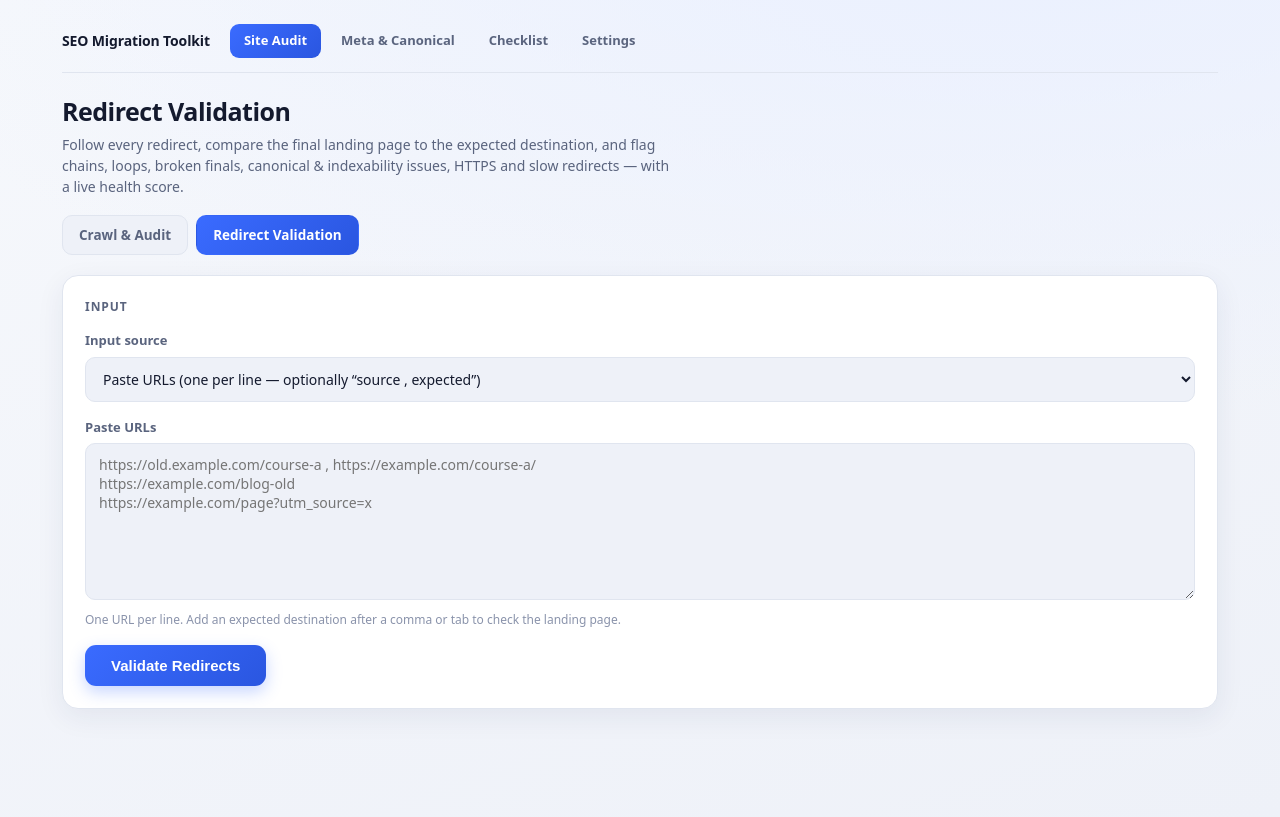
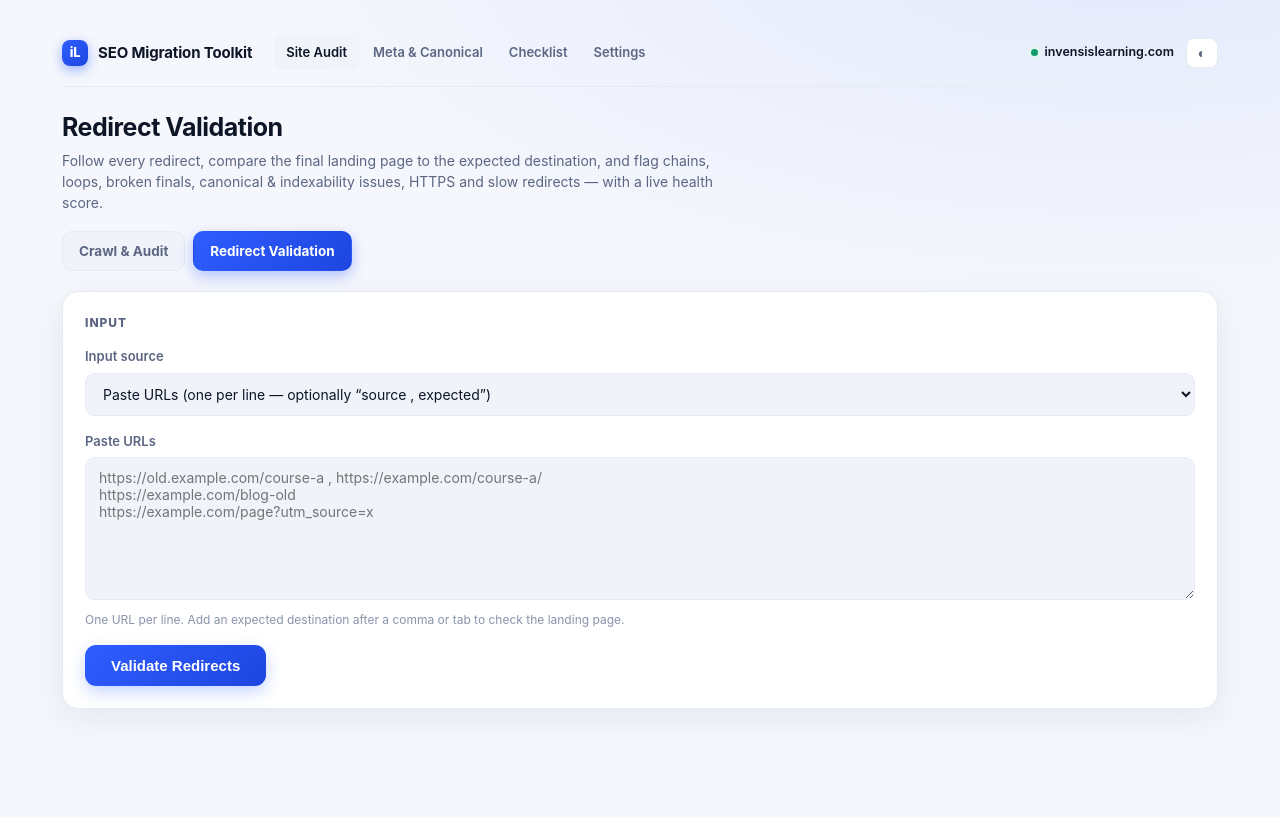
Before and after one commit to venkataramana-d/SEO-Audit-Migration-Tool, a Flask app: page /redirects in a window 1280 px wide. Run offline with Flask 3, Linux system fonts and the light colour scheme.

Commit message:
Rebuild all pages on shared observability-console design system
- Add static/app.css (signal-blue palette, dark mode, alias tokens) and
  static/app.js (persistent theme toggle)
- Migrate meta, redirects, checklist, settings, detail, link_analysis to
  the shared stylesheet + new .top nav bar with logo mark and theme toggle
- Remove per-page inline :root palettes so all pages inherit one theme

Co-Authored-By: Claude Opus 4.8 <noreply@anthropic.com>

```diff
--- /dev/null
+++ b/static/app.css
@@ -0,0 +1,181 @@
+/* ============================================================
+   SEO Migration Toolkit — shared design system
+   "observability console": cool grounds, signal-blue accent,
+   monospace data, severity encoded in form. Light + dark.
+   ============================================================ */
+:root{
+  --bg:#f5f7fc; --surface:#ffffff; --surface-2:#f0f3fa; --ink:#0d1526; --ink-2:#37415c;
+  --muted:#5c6683; --faint:#8a93ac; --line:#e6eaf3; --line-2:#d9dfee;
+  --accent:#2f5dff; --accent-2:#1e46e0; --accent-soft:#e8edff;
+  --good:#0e9d6b; --good-soft:#e2f5ee; --warn:#d3860a; --warn-soft:#fbefdb;
+  --crit:#e0475a; --crit-soft:#fce4e7;
+  --ring:0 0 0 3px rgba(47,93,255,.14); --shadow:0 10px 34px rgba(20,35,80,.07);
+  --mono:ui-monospace,"SF Mono","JetBrains Mono",Menlo,Consolas,monospace;
+  /* aliases so existing per-page styles inherit the new palette + dark mode */
+  --card:var(--surface); --card2:var(--surface-2); --brand:var(--accent); --brand2:var(--accent-2);
+  --green:var(--good); --red:var(--crit); --amber:var(--warn); --grey:var(--faint);
+}
+@media (prefers-color-scheme:dark){:root{
+  --bg:#0a0e18; --surface:#121826; --surface-2:#0f1420; --ink:#eef1f8; --ink-2:#c3cbdd;
+  --muted:#8b94ac; --faint:#69728c; --line:#20293c; --line-2:#2b364d;
+  --accent:#5b8cff; --accent-2:#3f6cff; --accent-soft:#17203a;
+  --good:#2bbd86; --good-soft:#12271f; --warn:#e5a13a; --warn-soft:#2c2312;
+  --crit:#f3697a; --crit-soft:#2c1620;
+  --ring:0 0 0 3px rgba(91,140,255,.22); --shadow:0 12px 36px rgba(0,0,0,.4);
+}}
+:root[data-theme="light"]{
+  --bg:#f5f7fc; --surface:#ffffff; --surface-2:#f0f3fa; --ink:#0d1526; --ink-2:#37415c;
+  --muted:#5c6683; --faint:#8a93ac; --line:#e6eaf3; --line-2:#d9dfee;
+  --accent:#2f5dff; --accent-2:#1e46e0; --accent-soft:#e8edff;
+  --good:#0e9d6b; --good-soft:#e2f5ee; --warn:#d3860a; --warn-soft:#fbefdb;
+  --crit:#e0475a; --crit-soft:#fce4e7;
+  --ring:0 0 0 3px rgba(47,93,255,.14); --shadow:0 10px 34px rgba(20,35,80,.07);
+}
+:root[data-theme="dark"]{
+  --bg:#0a0e18; --surface:#121826; --surface-2:#0f1420; --ink:#eef1f8; --ink-2:#c3cbdd;
+  --muted:#8b94ac; --faint:#69728c; --line:#20293c; --line-2:#2b364d;
+  --accent:#5b8cff; --accent-2:#3f6cff; --accent-soft:#17203a;
+  --good:#2bbd86; --good-soft:#12271f; --warn:#e5a13a; --warn-soft:#2c2312;
+  --crit:#f3697a; --crit-soft:#2c1620;
+  --ring:0 0 0 3px rgba(91,140,255,.22); --shadow:0 12px 36px rgba(0,0,0,.4);
+}
+*{box-sizing:border-box}
+body{margin:0;font-family:ui-sans-serif,-apple-system,"Segoe UI",Roboto,Helvetica,Arial,sans-serif;
+  background:radial-gradient(900px 380px at 88% -8%,color-mix(in srgb,var(--accent) 9%,transparent),transparent),var(--bg);
+  color:var(--ink);min-height:100vh;line-height:1.5;-webkit-font-smoothing:antialiased}
+.wrap{max-width:1160px;margin:0 auto;padding:22px 22px 80px}
+.num,.tabnum{font-variant-numeric:tabular-nums}
+.mono{font-family:var(--mono)}
+
+/* top bar */
+.top{display:flex;align-items:center;gap:18px;padding:12px 0 16px;border-bottom:1px solid var(--line);margin-bottom:22px;flex-wrap:wrap}
+.logo{display:flex;align-items:center;gap:10px;font-weight:700;letter-spacing:-.01em;font-size:15px}
+.mark{width:26px;height:26px;border-radius:8px;background:linear-gradient(135deg,var(--accent),var(--accent-2));
+  display:grid;place-items:center;color:#fff;font-size:13px;font-weight:800;box-shadow:0 4px 12px color-mix(in srgb,var(--accent) 45%,transparent)}
+.nav{display:flex;gap:2px;margin-left:4px;flex-wrap:wrap}
+.nav a{font-size:13px;font-weight:600;color:var(--muted);text-decoration:none;padding:7px 12px;border-radius:8px}
+.nav a.on{color:var(--ink);background:var(--surface-2)}
+.nav a:hover{color:var(--ink)}
+.top .right{margin-left:auto;display:flex;align-items:center;gap:12px}
+.prop{font-size:12.5px;color:var(--muted);display:flex;align-items:center;gap:7px}
+.prop b{color:var(--ink);font-weight:600}
+.live{width:7px;height:7px;border-radius:50%;background:var(--good);box-shadow:0 0 0 3px var(--good-soft)}
+.tgl{border:1px solid var(--line);background:var(--surface);color:var(--muted);border-radius:8px;width:32px;height:30px;cursor:pointer;font-size:14px}
+.tgl:hover{color:var(--ink)}
+
+/* headings */
+.eyebrow{font-size:11px;font-weight:700;letter-spacing:.11em;text-transform:uppercase;color:var(--faint);margin:0}
+h1{font-size:22px;margin:3px 0 3px;letter-spacing:-.02em;text-wrap:balance}
+.sub,.lede{color:var(--muted);font-size:13.5px;margin:0 0 4px;max-width:78ch}
+
+/* subtabs */
+.subtabs{display:flex;gap:8px;margin:18px 0 20px;flex-wrap:wrap}
+.subtab{font-size:13px;font-weight:700;padding:9px 16px;border-radius:10px;text-decoration:none;color:var(--muted);background:var(--surface);border:1px solid var(--line)}
+.subtab:hover{color:var(--ink)}
+.subtab.active{color:#fff;background:linear-gradient(135deg,var(--accent),var(--accent-2));border-color:transparent;box-shadow:0 5px 14px color-mix(in srgb,var(--accent) 35%,transparent)}
+
+/* cards & panels */
+.card,.panel{background:var(--surface);border:1px solid var(--line);border-radius:16px;box-shadow:var(--shadow)}
+.card{padding:22px;margin-bottom:18px}
+.panel{padding:18px 20px}
+.card h2,.panel h2{font-size:11px;margin:0 0 15px;text-transform:uppercase;letter-spacing:.08em;color:var(--faint);font-weight:700}
+.phead{display:flex;align-items:baseline;justify-content:space-between;margin-bottom:14px;gap:12px}
+.phead .eyebrow{margin:0}
+.phead a{font-size:12px;color:var(--accent);text-decoration:none;font-weight:600}
+
+/* forms */
+label{display:block;font-size:13px;color:var(--muted);margin:0 0 6px;font-weight:600}
+input[type=text],input[type=number],select,textarea{width:100%;background:var(--surface-2);border:1px solid var(--line);
+  color:var(--ink);border-radius:10px;padding:11px 13px;font-size:14px;outline:none;font-family:inherit;transition:.12s}
+input:focus,select:focus,textarea:focus{border-color:var(--accent);background:var(--surface);box-shadow:var(--ring)}
+input[type=file]{background:none;border:none;padding:8px 0;font-size:13px;color:var(--muted)}
+.hint{font-size:12px;color:var(--faint);margin-top:5px}
+.hint a{color:var(--accent)}
+.row{margin-bottom:16px}
+.btn{background:linear-gradient(135deg,var(--accent),var(--accent-2));color:#fff;border:none;border-radius:11px;
+  padding:12px 24px;font-size:14.5px;font-weight:700;cursor:pointer;transition:.14s;
+  box-shadow:0 6px 16px color-mix(in srgb,var(--accent) 32%,transparent)}
+.btn:hover{transform:translateY(-1px)} .btn:disabled{opacity:.5;transform:none;box-shadow:none}
+.btn.ghost{background:var(--surface-2);color:var(--muted);box-shadow:none;font-size:13px;padding:9px 15px;border:1px solid var(--line)}
+.btn.ghost:hover{color:var(--ink)}
+.err{background:var(--crit-soft);border:1px solid var(--crit);color:var(--crit);padding:10px 14px;border-radius:10px;font-size:13px;margin-top:10px;display:none}
+
+/* progress */
+.runbar{display:flex;align-items:center;gap:10px;font-size:13px;color:var(--muted);margin-bottom:8px}
+.dot{width:8px;height:8px;border-radius:50%;background:var(--accent);animation:pulse 1s infinite}
+@keyframes pulse{0%,100%{opacity:.35}50%{opacity:1}}
+.bar{height:8px;background:var(--surface-2);border-radius:8px;overflow:hidden}
+.bar>i{display:block;height:100%;width:0;background:linear-gradient(90deg,var(--accent),var(--good));transition:width .3s}
+.cur{font-size:12px;color:var(--faint);margin-top:6px;min-height:15px;word-break:break-all}
+
+/* hero: gauge + metrics + distribution */
+.hero{display:grid;grid-template-columns:210px 1fr;gap:0;background:var(--surface);border:1px solid var(--line);
+  border-radius:18px;box-shadow:var(--shadow);overflow:hidden;margin-bottom:18px}
+@media(max-width:720px){.hero{grid-template-columns:1fr}}
+.score-cell{padding:24px;border-right:1px solid var(--line);display:flex;flex-direction:column;align-items:center;gap:8px}
+@media(max-width:720px){.score-cell{border-right:none;border-bottom:1px solid var(--line)}}
+.donut{position:relative;width:148px;height:148px}
+.donut .val{position:absolute;inset:0;display:grid;place-content:center;text-align:center}
+.donut .n{font-size:42px;font-weight:800;letter-spacing:-.03em;line-height:1}
+.donut .d{font-size:11px;color:var(--faint);margin-top:2px}
+.verdict{font-size:11px;font-weight:700;letter-spacing:.05em;text-transform:uppercase;padding:4px 12px;border-radius:20px}
+.metrics{padding:22px 24px;display:flex;flex-direction:column;gap:16px;justify-content:center;min-width:0}
+.strip{display:grid;grid-template-columns:repeat(auto-fit,minmax(96px,1fr));gap:0}
+.metric{padding:0 16px;border-left:1px solid var(--line)}
+.metric:first-child{padding-left:0;border-left:none}
+.metric .k{font-size:11px;color:var(--muted)}
+.metric .v{font-size:23px;font-weight:750;letter-spacing:-.02em;margin-top:3px}
+.metric .v.crit{color:var(--crit)}.metric .v.warn{color:var(--warn)}.metric .v.good{color:var(--good)}
+.metric .t{font-size:11px;color:var(--faint);margin-top:1px}
+.dist{display:flex;height:9px;border-radius:6px;overflow:hidden;background:var(--surface-2)}
+.dist i{height:100%}.dist .p{background:var(--good)}.dist .f{background:var(--crit)}
+.distk{display:flex;gap:16px;font-size:12px;color:var(--muted);margin-top:9px;flex-wrap:wrap}
+.distk b{color:var(--ink)}
+
+/* priority actions */
+.act{display:flex;align-items:center;gap:14px;padding:12px 0;border-top:1px solid var(--line)}
+.act:first-of-type{border-top:none}
+.sev-stripe{width:4px;align-self:stretch;border-radius:3px;min-height:34px}
+.s-crit{background:var(--crit)}.s-high{background:var(--warn)}.s-med{background:var(--accent)}.s-low{background:var(--faint)}.s-ok{background:var(--good)}
+.act .cnt{font-size:20px;font-weight:800;min-width:40px;text-align:right}
+.act .cnt.crit{color:var(--crit)}.act .cnt.high{color:var(--warn)}.act .cnt.med{color:var(--accent)}.act .cnt.low{color:var(--faint)}.act .cnt.ok{color:var(--good)}
+.act .txt{flex:1;min-width:0}.act .txt b{font-size:13.5px;font-weight:600;display:block}
+.act .txt span{font-size:12px;color:var(--muted)}
+.act .go{font-size:12px;color:var(--muted);border:1px solid var(--line);border-radius:7px;padding:5px 10px;cursor:pointer;white-space:nowrap}
+.act .go:hover{color:var(--ink);border-color:var(--line-2)}
+
+/* mini bar chart */
+.bars{display:flex;flex-direction:column;gap:11px}
+.barrow{display:grid;grid-template-columns:1fr auto;gap:8px;align-items:center;font-size:12.5px}
+.barrow .lb{color:var(--ink-2)}.barrow .num{color:var(--muted);font-weight:600}
+.track{grid-column:1/-1;height:7px;border-radius:5px;background:var(--surface-2);overflow:hidden}
+.track i{display:block;height:100%;border-radius:5px;background:linear-gradient(90deg,var(--accent),var(--accent-2))}
+
+/* pills / tags / chips */
+.pill{font-size:11px;font-weight:700;padding:3px 9px;border-radius:20px;white-space:nowrap;display:inline-block}
+.pill.ok{background:var(--good-soft);color:var(--good)} .pill.no{background:var(--crit-soft);color:var(--crit)}
+.pill.warn{background:var(--warn-soft);color:var(--warn)} .pill.top{background:linear-gradient(135deg,#f6c745,#e0a010);color:#3a2c00}
+.tag{font-size:11px;font-weight:600;padding:2px 8px;border-radius:6px;margin:1px 3px 1px 0;display:inline-block}
+.tag.crit{background:var(--crit-soft);color:var(--crit)}.tag.high,.tag.warn{background:var(--warn-soft);color:var(--warn)}
+.tag.med{background:var(--accent-soft);color:var(--accent)}.tag.low{background:var(--surface-2);color:var(--muted)}
+.chip{font-size:12px;font-weight:600;color:var(--muted);background:var(--surface-2);border:1px solid var(--line);padding:6px 11px;border-radius:8px;cursor:pointer}
+.chip:hover{color:var(--ink)} .chip.on{color:#fff;background:var(--accent);border-color:transparent}
+.st-ok{color:var(--good);font-weight:700}.st-bad{color:var(--crit);font-weight:700}.st-warn{color:var(--warn);font-weight:700}
+
+/* table */
+.tablecard{background:var(--surface);border:1px solid var(--line);border-radius:16px;box-shadow:var(--shadow);overflow:hidden}
+.tbar{display:flex;align-items:center;gap:8px;padding:13px 16px;border-bottom:1px solid var(--line);flex-wrap:wrap}
+.tbar .count,.rcount{font-size:12px;color:var(--faint)}
+.tbar .count,.rcount{margin-left:auto}
+.tbl{width:100%;border-collapse:collapse;font-size:13px}
+.tbl thead th{text-align:left;font-size:11px;font-weight:700;letter-spacing:.05em;text-transform:uppercase;color:var(--faint);
+  padding:11px 14px;border-bottom:1px solid var(--line);white-space:nowrap;position:sticky;top:0;background:var(--surface)}
+.tbl tbody td{padding:11px 14px;border-bottom:1px solid var(--line);vertical-align:middle}
+.tbl tbody tr:last-child td{border-bottom:none}
+.tbl tbody tr:hover{background:var(--surface-2)}
+.rowstripe{width:3px;padding:0!important}
+.path{font-family:var(--mono);font-size:12.5px;color:var(--ink);word-break:break-all}
+.host{font-size:11px;color:var(--faint)}
+.cc{font-weight:700;font-variant-numeric:tabular-nums}.cc.bad{color:var(--warn)}.cc.good{color:var(--good)}
+.canon.ok{color:var(--good);font-weight:700}.canon.no,.canon.mismatch{color:var(--warn);font-weight:700}.canon.missing{color:var(--crit);font-weight:700}
+.empty{color:var(--muted);padding:30px;text-align:center;font-size:14px}
--- /dev/null
+++ b/static/app.js
@@ -0,0 +1,16 @@
+/* shared theme toggle (persisted) — pages include a <button id="themeTgl"> in the top bar */
+(function(){
+  var r=document.documentElement, K="tk-theme", saved=localStorage.getItem(K);
+  if(saved) r.setAttribute("data-theme", saved);
+  function wire(){
+    var b=document.getElementById("themeTgl");
+    if(!b) return;
+    b.onclick=function(){
+      var cur=r.getAttribute("data-theme")||(matchMedia("(prefers-color-scheme:dark)").matches?"dark":"light");
+      var nxt=cur==="dark"?"light":"dark";
+      r.setAttribute("data-theme", nxt); localStorage.setItem(K, nxt);
+    };
+  }
+  if(document.readyState!=="loading") wire();
+  else document.addEventListener("DOMContentLoaded", wire);
+})();
--- a/templates/redirects.html
+++ b/templates/redirects.html
@@ -4,17 +4,10 @@
 <meta charset="UTF-8">
 <meta name="viewport" content="width=device-width, initial-scale=1">
 <title>Redirect Validation — SEO Migration Toolkit</title>
+<link rel="stylesheet" href="/static/app.css">
+<script src="/static/app.js" defer></script>
 <style>
-  :root{
-    --bg:#f4f6fb; --card:#ffffff; --card2:#eef1f8; --ink:#141a2e;
-    --muted:#5a647e; --line:#e0e5ef; --brand:#3a6bff; --brand2:#2a56e0;
-    --green:#12a06a; --red:#e0475a; --amber:#d98a00; --grey:#8a93ab;
-    --shadow:0 8px 28px rgba(30,45,90,.07);
-  }
-  *{box-sizing:border-box}
-  body{margin:0;font-family:system-ui,-apple-system,Segoe UI,Roboto,sans-serif;
-    background:radial-gradient(1200px 500px at 80% -10%,#eaf0ff,transparent),linear-gradient(160deg,#f6f8fc,#eef1f8);
-    color:var(--ink);min-height:100vh;line-height:1.5}
+  /* page-specific styles — palette, chrome & components come from app.css */
   .wrap{max-width:1200px;margin:0 auto;padding:24px 22px 90px}
   .topnav{display:flex;align-items:center;gap:6px;margin-bottom:20px;padding-bottom:14px;border-bottom:1px solid var(--line);flex-wrap:wrap}
   .topnav .brand{font-weight:800;font-size:14px;margin-right:14px;letter-spacing:-.01em}
@@ -108,13 +101,19 @@
 </head>
 <body>
 <div class="wrap">
-  <nav class="topnav">
-    <span class="brand">SEO Migration Toolkit</span>
-    <a class="navlink active" href="/">Site Audit</a>
-    <a class="navlink" href="/meta">Meta &amp; Canonical</a>
-    <a class="navlink" href="/checklist">Checklist</a>
-    <a class="navlink" href="/settings">Settings</a>
-  </nav>
+  <div class="top">
+    <div class="logo"><span class="mark">iL</span> SEO Migration Toolkit</div>
+    <nav class="nav">
+      <a class="on" href="/">Site Audit</a>
+      <a href="/meta">Meta &amp; Canonical</a>
+      <a href="/checklist">Checklist</a>
+      <a href="/settings">Settings</a>
+    </nav>
+    <div class="right">
+      <span class="prop"><span class="live"></span> <b>invensislearning.com</b></span>
+      <button class="tgl" id="themeTgl" title="Toggle light / dark">◐</button>
+    </div>
+  </div>
 
   <h1>Redirect Validation</h1>
   <p class="lede">Follow every redirect, compare the final landing page to the expected destination, and flag chains, loops, broken finals, canonical &amp; indexability issues, HTTPS and slow redirects — with a live health score.</p>
```
Also changed, not shown: templates/checklist.html (+17 -17 lines), templates/detail.html (+16 -15 lines), templates/index.html (+28 -22 lines), templates/link_analysis.html (+13 -7 lines), templates/meta.html (+16 -17 lines), templates/settings.html (+17 -17 lines).
